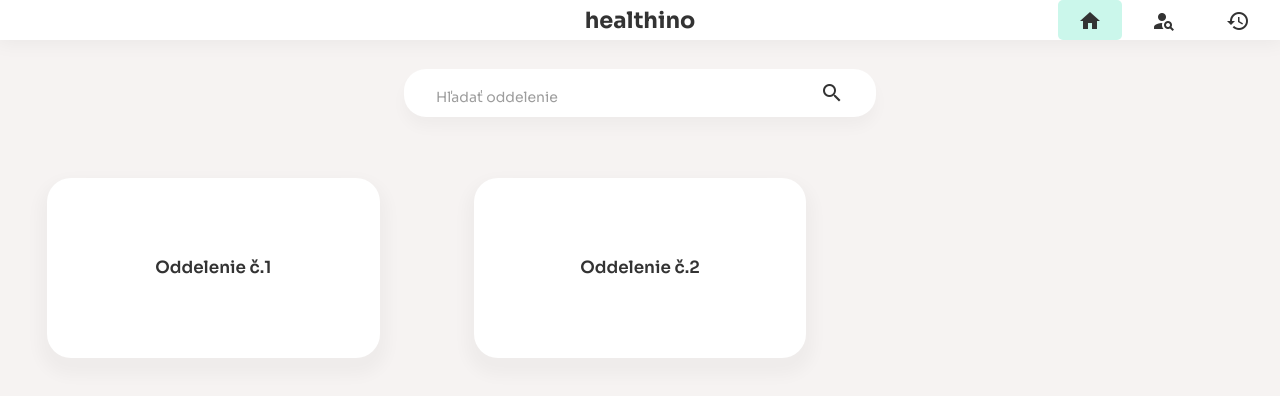
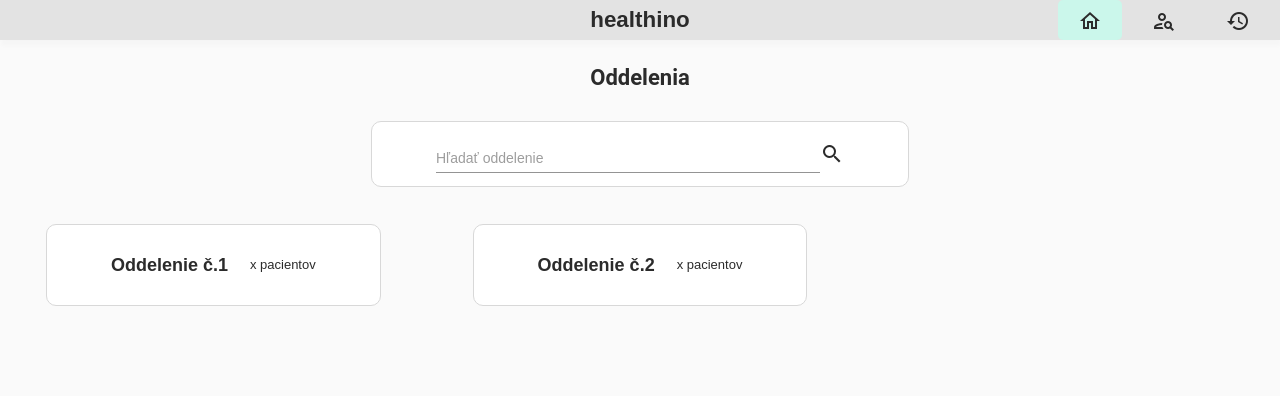
Before and after one commit to jozef-sabo/healthino, an Angular app in the folder ClientApp/: page / in a window 1280 px wide. Shown: the top 396 px of the page. Built offline with nearby package versions, Linux system fonts and the light colour scheme.

Commit message:
Redesign

```diff
--- a/ClientApp/src/app/app.module.ts
+++ b/ClientApp/src/app/app.module.ts
@@ -8,6 +8,7 @@ import { BrowserAnimationsModule } from '@angular/platform-browser/animations';
 import { MaterialModule } from './material/material.module';
 import { HistoryComponent } from './components/history/history.component';
 import { TopNavigationComponent } from './components/top-navigation/top-navigation.component';
+import { MatIconRegistry } from '@angular/material/icon';
 
 @NgModule({
   declarations: [
@@ -25,4 +26,8 @@ import { TopNavigationComponent } from './components/top-navigation/top-navigati
   providers: [DepartmentsDataService],
   bootstrap: [AppComponent]
 })
-export class AppModule { }
+export class AppModule {
+  constructor(iconRegistry: MatIconRegistry) {
+    iconRegistry.setDefaultFontSetClass('material-icons-outlined');
+  }
+}
--- a/ClientApp/src/app/components/bottom-navigation/bottom-navigation.component.sass
+++ b/ClientApp/src/app/components/bottom-navigation/bottom-navigation.component.sass
@@ -1,4 +1,7 @@
 $accent_color: #CBF7EB
+$shadow1: 0px 1px 16.3px rgba(0, 0, 0, 0.043)
+$shadow2: 0px 22.3px 71.6px rgba(0, 0, 0, 0.067)
+$shadow3: 0px 84px 250px rgba(0, 0, 0, 0.11)
 
 #bottom_navigation_container
     display: grid
@@ -8,16 +11,18 @@ $accent_color: #CBF7EB
     justify-items: center
     position: fixed
     bottom: 0
-    height: 10vh
-    width: 100vw
-    border-radius: 20px 20px 0 0
-    box-shadow: 15px 0 15px 8px rgb(0 0 0 / 3%)
-    background-color: #FFFFFF
+    height: 7%
+    width: 86%
+    left: 7vw
+    bottom: 5vw
+    border-radius: 18px
+    box-shadow: $shadow1, $shadow2, $shadow3
+    background-color: #e3e3e3
     z-index: 3
     button
-        border-radius: 30px
-        height: 90%
-        width: 85%
+        border-radius: 18px
+        height: 75%
+        width: 60%
         background-color: rgba(0,0,0,0)
     .selected
         background-color: $accent_color
--- a/ClientApp/src/app/components/departments/departments.component.html
+++ b/ClientApp/src/app/components/departments/departments.component.html
@@ -1,4 +1,7 @@
 <div id="container">
+    <div class="title">
+        <h2>Oddelenia</h2>
+    </div>
     <div class="search">
         <form>
             <mat-form-field class="searchFormField">
@@ -13,6 +16,7 @@
     <div id="departments">
         <div class="department" *ngFor="let departmentAvailable of departments" (click)="chooseDepartment(departmentAvailable)">
             <p>{{departmentAvailable.name}}</p>
+            <p class="numberOfPatients"> x pacientov</p>
         </div>
     </div>
 </div>
--- a/ClientApp/src/app/components/departments/departments.component.sass
+++ b/ClientApp/src/app/components/departments/departments.component.sass
@@ -1,11 +1,20 @@
 #container
     display: grid
     grid-auto-flow: row
-    grid-template-rows: 14% 1fr
-    grid-template-areas: "search" "departments"
+    grid-template-rows: 10% 10% 1fr
+    grid-template-areas: "title" "search" "departments"
     height: 100%
-    width: 100%
+    width: 100vw
     overflow-x: hidden
+    .title
+        grid-area: title
+        display: flex
+        justify-content: center
+        align-items: center
+        h2
+            margin: 0
+            font-size: 22px
+            font-weight: 700
     .search
         grid-area: search
         display: flex
@@ -13,20 +22,18 @@
         justify-content: center
         align-items: center
         place-self: center
-        width: fit-content
-        height: fit-content
-        padding: 0.5vh 4vh
+        width: 80vw
+        height: 7vh
+        padding: 0.5vh 5vw
+        border: 1px solid #D8D8D8
         background-color: white
-        border-radius: 22px
-        box-shadow: 0 10px 15px 0 rgba(0,0,0,3%)
+        border-radius: 10px
         form
             width: fit-content
             height: 5vh
             align-items: center
-            ::ng-deep .mat-form-field-underline
-                display: none
         mat-label
-                color: #9D9D9D
+            color: #9D9D9D
     .searchFormField
         width: 66vw
     #departments
@@ -38,18 +45,22 @@
         .department
             display: flex
             flex-direction: row
-            height: 25vh
-            width: 90vw
-            margin-bottom: 4vh
+            height: 6vh
+            width: 80vw
+            padding: 1vh 5vw
+            margin-top: 2vh
             align-items: center
-            justify-content: center
-            border-radius: 24px
+            justify-content: space-between
+            border-radius: 10px
+            border: 1px solid #D8D8D8
             background-color: #FFFFFF
-            box-shadow: 0 10px 15px 8px rgb(0 0 0 / 3%)
             p
-                font-size: 1.2em
+                font-size: 18px
                 font-weight: 600
                 margin-bottom: 0
+            .numberOfPatients
+                font-size: 13px
+                font-weight: 500
         .department:hover
             background-color: #f8f8f8
             cursor: pointer
@@ -57,6 +68,8 @@
 @media only screen and (min-width: 768px)
     #container
         height: 95%
+        .search
+            width: fit-content
         .searchFormField
             width: 30vw
         #departments
@@ -66,6 +79,7 @@
             justify-items: center
             align-self: start
             .department
-                width: 26vw
-                height: 14vw
+                width: 16vw
+                height: 5vw
                 margin: 4vh
+                padding: 1vh 5vw
--- a/ClientApp/src/app/components/details/details.component.sass
+++ b/ClientApp/src/app/components/details/details.component.sass
@@ -1,4 +1,4 @@
-$accent_color : #E3FDFA
+$accent_color: #E3FDFA
 
 #details_container
     display: grid
@@ -27,9 +27,9 @@ $accent_color : #E3FDFA
             height: fit-content
             width: 80vw
             padding: 6vw
-            border-radius: 24px
-            box-shadow: 0 10px 15px 8px rgb(0 0 0 / 3%)
-            background-color: #fff
+            border-radius: 10px
+            border: 1px solid #D8D8D8
+            background-color: #FFFFFF
         #personal_information
             display: grid
             grid-auto-flow: row
@@ -79,16 +79,16 @@ $accent_color : #E3FDFA
             position: relative
             margin-bottom: 12vh
             .highlight
-                    position: absolute
-                    height: calc( 100% - 10vh )
-                    width: 30%
-                    margin-right: 3vw
-                    margin-bottom: 2vh
-                    border-radius: 24px
-                    background-color: $accent_color
-                    align-self: flex-end
-                    justify-self: right
-                    z-index: 1
+                position: absolute
+                height: calc( 100% - 10vh )
+                width: 30%
+                margin-right: 3vw
+                margin-bottom: 2vh
+                border-radius: 24px
+                background-color: $accent_color
+                align-self: flex-end
+                justify-self: right
+                z-index: 1
             .temperatures_day
                 width: 100%
                 border-bottom: 1px solid #CCCCCC
--- a/ClientApp/src/app/components/history/history.component.html
+++ b/ClientApp/src/app/components/history/history.component.html
@@ -1,7 +1,5 @@
 <div id="history_container">
-    <div class="page_title">
-        <div class="page_title">
-            <h2>Naposledy Zobrazené</h2>
-        </div>
+    <div class="title">
+        <h2>Naposledy zobrazené</h2>
     </div>
 </div>
--- a/ClientApp/src/app/components/history/history.component.sass
+++ b/ClientApp/src/app/components/history/history.component.sass
@@ -4,6 +4,14 @@
     height: 100%
     width: 100%
     grid-template-rows: 10vh 1fr
+    .title
+        display: flex
+        justify-content: center
+        align-items: center
+        h2
+            margin: 0
+            font-size: 22px
+            font-weight: 700
 
 @media only screen and (min-width: 481px)
     #history_container
--- a/ClientApp/src/app/components/patients/patients.component.html
+++ b/ClientApp/src/app/components/patients/patients.component.html
@@ -1,4 +1,7 @@
 <div id="patients_container">
+    <div class="title">
+        <h2>Pacienti</h2>
+    </div>
     <div class="search">
         <form>
             <mat-form-field class="searchFormField">
--- a/ClientApp/src/app/components/top-navigation/top-navigation.component.sass
+++ b/ClientApp/src/app/components/top-navigation/top-navigation.component.sass
@@ -14,9 +14,9 @@ $accent_color: #CBF7EB
     grid-template-columns: 1fr 15vw 1fr
     grid-template-areas: "leftSection logo rightSection"
     justify-content: center
-    background-color: #fff
-    box-shadow: 0 0 20px 3px rgb(0 0 0 / 5%)
+    background-color: #e3e3e3
     overflow: hidden
+    box-shadow: 1px 6px 4px rgb(0 0 0 / 2%)
     #logo
         grid-area: logo
         display: flex
@@ -42,6 +42,7 @@ $accent_color: #CBF7EB
             height: 5vh
             width: 5vh
             align-self: center
+            background-color: rgba(0, 0, 0, 0)
         button:hover
             background-color: rgba(0,0,0,5%)
         .selected
--- a/ClientApp/src/index.html
+++ b/ClientApp/src/index.html
@@ -8,10 +8,10 @@
   <link rel="icon" type="image/x-icon" href="favicon.ico">
   <link rel="preconnect" href="https://fonts.googleapis.com">
   <link rel="preconnect" href="https://fonts.gstatic.com" crossorigin>
-  <link href="https://fonts.googleapis.com/css2?family=Sora:wght@400;600;700&display=swap" rel="stylesheet">
-  <link rel="preconnect" href="https://fonts.gstatic.com">
-  <link href="https://fonts.googleapis.com/css2?family=Roboto:wght@300;400;500&display=swap" rel="stylesheet">
-  <link href="https://fonts.googleapis.com/icon?family=Material+Icons" rel="stylesheet">
+  <link rel="preconnect" href="https://fonts.googleapis.com">
+  <link rel="preconnect" href="https://fonts.gstatic.com" crossorigin>
+  <link href="https://fonts.googleapis.com/css2?family=DM+Sans:wght@400;500;700&display=swap" rel="stylesheet">
+  <link href="https://fonts.googleapis.com/icon?family=Material+Icons+Outlined" rel="stylesheet">
 </head>
 <body class="mat-typography">
   <app-root></app-root>
--- a/ClientApp/src/styles.sass
+++ b/ClientApp/src/styles.sass
@@ -1,9 +1,9 @@
 *
-    font-family: 'Sora', sans-serif
+    font-family: 'DM Sans', sans-serif
     margin: 0
-    color: #333333
+    color: #2B2B2B
 body
-    background-color: #F6F3F2
+    background-color: #FAFAFA
     height: 100vh
     height: calc(var(--vh, 1vh) * 100)
     width: 100vw
```
Also changed, not shown: ClientApp/src/app/components/patients/patients.component.sass (+31 -24 lines).
